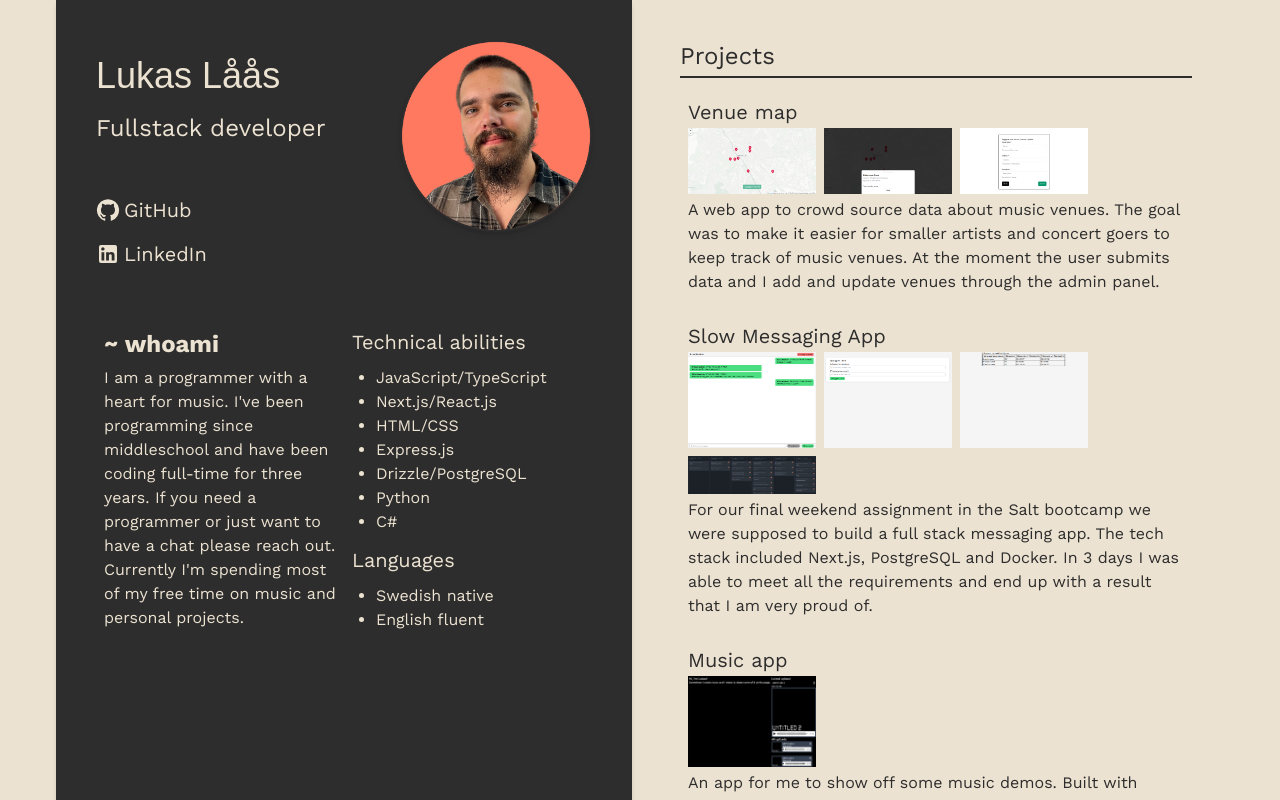
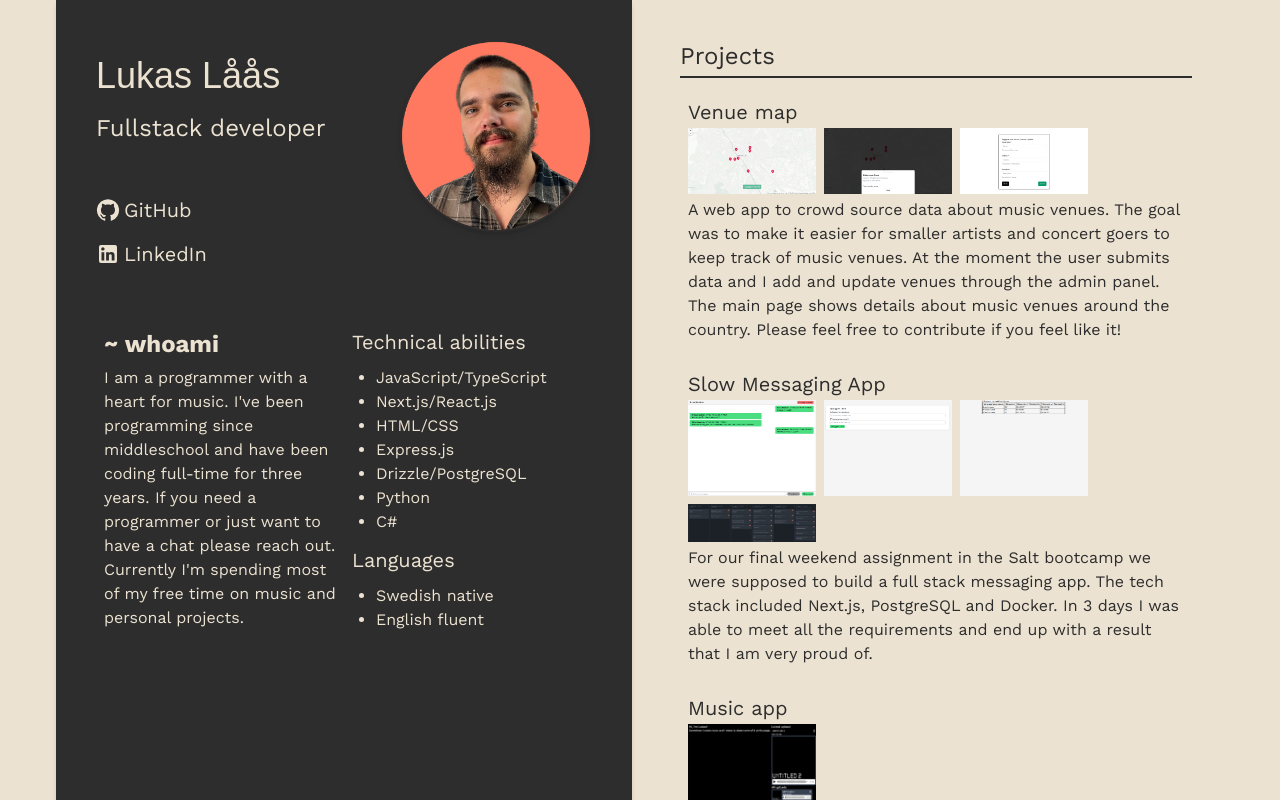
Before and after one commit to lukas-laas/portfolio, a Next.js app: page / in a window 1280 px wide. Built offline with nearby package versions, Linux system fonts and the light colour scheme; a web font is replaced by a local one.

Commit message:
update venue map text

```diff
--- a/src/app/_components/projects/venue-map.tsx
+++ b/src/app/_components/projects/venue-map.tsx
@@ -34,7 +34,8 @@ export function VenueMap() {
         A web app to crowd source data about music venues. The goal was to make
         it easier for smaller artists and concert goers to keep track of music
         venues. At the moment the user submits data and I add and update venues
-        through the admin panel.
+        through the admin panel. The main page shows details about music venues
+        around the country. Please feel free to contribute if you feel like it!
       </Paragraph>
     </Article>
   );
```
